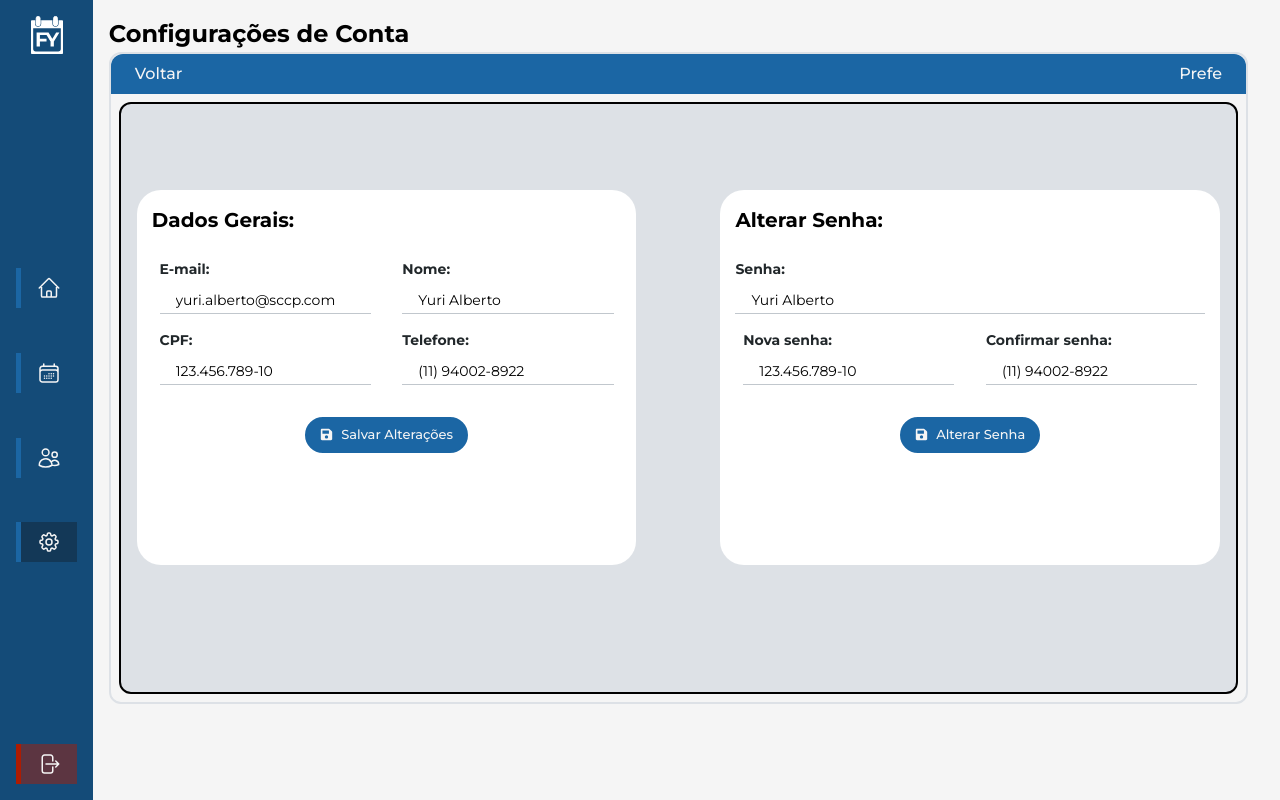
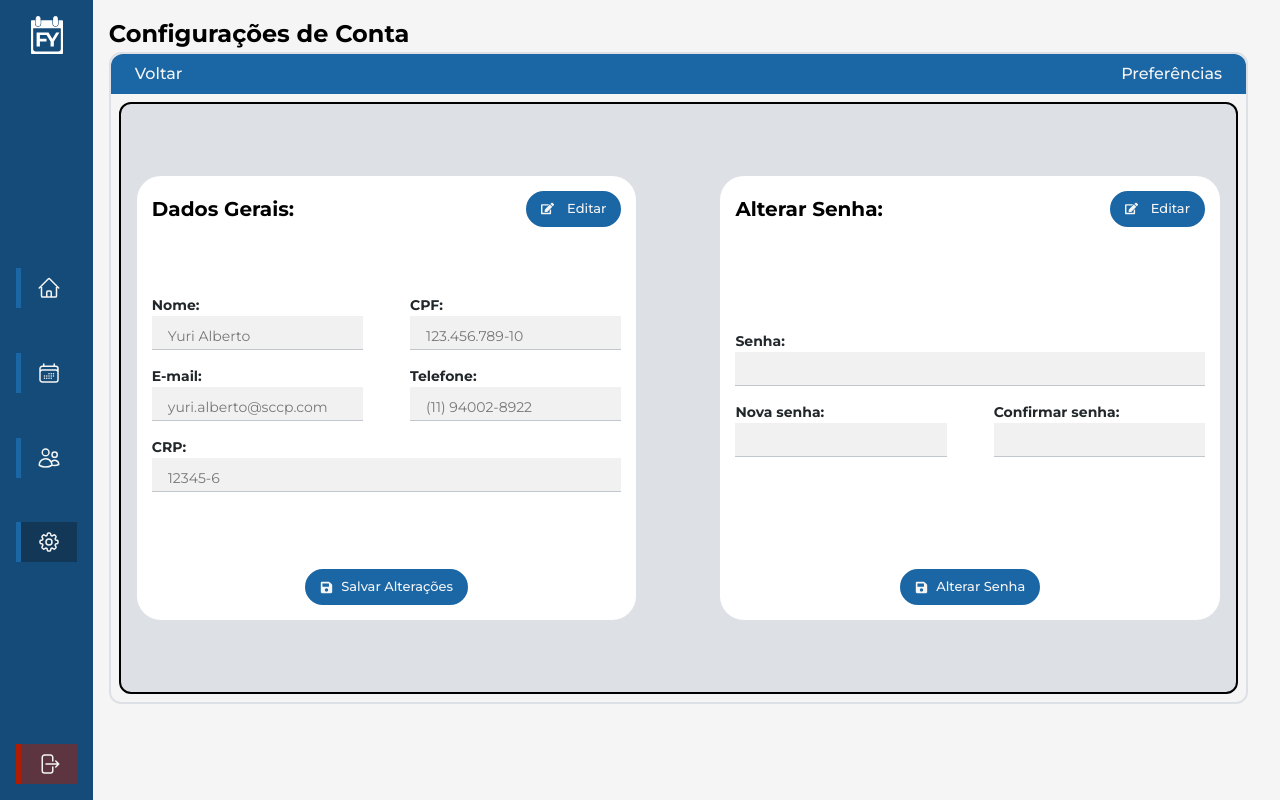
Before and after one commit to KauanPaschoal/web-projeto, a React (Vite) app: page /dashboard/administracao in a window 1280 px wide. Built offline with nearby package versions, Linux system fonts and the light colour scheme.

Commit message:
feat: Implementar edição de dados gerais e senha com validação e feedback ao usuário

```diff
--- a/src/pages/dashboard/administracao/Administracao.jsx
+++ b/src/pages/dashboard/administracao/Administracao.jsx
@@ -1,72 +1,210 @@
-import React from "react";
+import React, { useState } from "react";
 import "./style/Administracao.css";
 import MenuLateralComponent from "../components/menuLateral/MenuLateralComponent";
 import MainComponent from "../components/mainComponent/MainComponent";
 import InputField from "../components/InputField/InputField";
 import SaveButton from "../components/SaveButton/SaveButton";
+import EditButton from "../components/EditButton/EditButton";
+import {
+  popupMessage,
+  responseMessage,
+  errorMessage,
+  confirmCancelEdit,
+} from "../../../utils/alert";
+import axios from "axios";
 
 const Administracao = () => {
+  const [isEditingGeneral, setIsEditingGeneral] = useState(false);
+  const [isEditingPassword, setIsEditingPassword] = useState(false);
+
+  const [email, setEmail] = useState("yuri.alberto@sccp.com");
+  const [nome, setNome] = useState("Yuri Alberto");
+  const [telefone, setTelefone] = useState("(11) 94002-8922");
+
+  const [senha, setSenha] = useState("");
+  const [novaSenha, setNovaSenha] = useState("");
+  const [confirmarSenha, setConfirmarSenha] = useState("");
+
+  const handleEditGeneral = async () => {
+    if (isEditingGeneral) {
+      const result = await confirmCancelEdit(
+        "Cancelar edição?",
+        "Tem certeza que deseja cancelar a edição?",
+        "small"
+      );
+      if (!result.isConfirmed) return;
+    }
+    setIsEditingGeneral(!isEditingGeneral);
+  };
+
+  const handleEditPassword = async () => {
+    if (isEditingPassword) {
+      const result = await confirmCancelEdit(
+        "Cancelar edição da senha?",
+        "Tem certeza que deseja cancelar a edição da senha?",
+        "small"
+      );
+      if (!result.isConfirmed) return;
+    }
+    setIsEditingPassword(!isEditingPassword);
+  };
+
+  const handleSaveGeneral = async () => {
+    if (!email || !nome || !telefone) {
+      errorMessage("Todos os campos devem estar preenchidos!");
+      return;
+    }
+
+    try {
+      await axios.post("/api/usuario/atualizar-dados", {
+        email,
+        nome,
+        telefone,
+      });
+      responseMessage("Dados atualizados com sucesso!");
+      setIsEditingGeneral(false);
+    } catch (error) {
+      errorMessage("Erro ao salvar dados.");
+      console.error(error);
+    }
+  };
+
+  const handleSavePassword = async () => {
+    if (!senha || !novaSenha || !confirmarSenha) {
+      errorMessage("Todos os campos devem estar preenchidos!");
+      return;
+    }
+
+    if (novaSenha !== confirmarSenha) {
+      errorMessage("As senhas não coincidem!");
+      return;
+    }
+
+    try {
+      await axios.post("/api/usuario/alterar-senha", { senha, novaSenha });
+      responseMessage("Senha alterada com sucesso!");
+      setIsEditingPassword(false);
+    } catch (error) {
+      errorMessage("Erro ao alterar a senha.");
+      console.error(error);
+    }
+  };
+
   return (
     <div className="div-administracao flex">
       <MenuLateralComponent />
-            <MainComponent title="Configurações de Conta"
+      <MainComponent
+        title="Configurações de Conta"
         headerContent={
-                    <div className='flex w-full gap-2 items-center justify-between'>
+          <div className="flex w-full gap-2 items-center justify-between">
             <button className="btn_agendamento">Voltar</button>
-                        <button className="btn_agendamento">Prefe</button>
-
-                    </div>}>
-
-
+            <button className="btn_agendamento" onClick={() => popupMessage()}>
+              Preferências
+            </button>
+          </div>
+        }
+      >
         <div className="form-cadastrar-agendamento">
           <div className="card-forms">
             <div className="forms-container">
-                            <form className="editar-conta">
-                                <h2>Dados Gerais:</h2>
+              {/* Card: Dados Gerais */}
+              <form
+                className="editar-conta"
+                onSubmit={(e) => e.preventDefault()}
+              >
+                <h2 className="flex items-center justify-between">
+                  Dados Gerais:
+                  <EditButton
+                    onClick={handleEditGeneral}
+                    text={isEditingGeneral ? "Cancelar" : "Editar"}
+                  />
+                </h2>
                 <div className="card-inputs">
                   <InputField
+                    labelTitle="Nome"
+                    value={nome}
+                    disabled={!isEditingGeneral}
+                    onChange={(e) => setNome(e.target.value)}
+                  />
+                  <InputField
+                    labelTitle="CPF"
+                    value="123.456.789-10"
+                    disabled={true}
+                  />
+                  <InputField
                     labelTitle="E-mail"
-                                        value="yuri.alberto@sccp.com"
+                    value={email}
                     type="email"
+                    disabled={!isEditingGeneral}
+                    onChange={(e) => setEmail(e.target.value)}
                   />
-                                    <InputField labelTitle="Nome" value="Yuri Alberto" />
-                                    <InputField labelTitle="CPF" value="123.456.789-10" />
-                                    <InputField labelTitle="Telefone" value="(11) 94002-8922" />
-                                    <SaveButton icon="📄" textContent="Salvar Alterações" />
+                  <InputField
+                    labelTitle="Telefone"
+                    value={telefone}
+                    disabled={!isEditingGeneral}
+                    onChange={(e) => setTelefone(e.target.value)}
+                  />
+                  <InputField
+                    labelTitle="CRP"
+                    value="12345-6"
+                    disabled={true}
+                    width={"w-full"}
+                  />
                 </div>
-
-
+                <div className="inputs-button">
+                  <SaveButton
+                    icon="📄"
+                    textContent="Salvar Alterações"
+                    disabled={!isEditingGeneral}
+                    onClick={handleSaveGeneral}
+                  />
+                </div>
               </form>
 
-                            <form className="editar-conta">
-                                <h2>Alterar Senha:</h2>
+              {/* Card: Alterar Senha */}
+              <form
+                className="editar-conta"
+                onSubmit={(e) => e.preventDefault()}
+              >
+                <h2 className="flex items-center justify-between">
+                  Alterar Senha:
+                  <EditButton
+                    onClick={handleEditPassword}
+                    text={isEditingPassword ? "Cancelar" : "Editar"}
+                  />
+                </h2>
                 <div className="card-inputs">
-                                    <InputField labelTitle="Senha" value="Yuri Alberto" width={"w-full"} />
-                                    <InputField labelTitle="Nova senha" value="123.456.789-10" />
+                  <InputField
+                    labelTitle="Senha"
+                    value={senha}
+                    disabled={!isEditingPassword}
+                    width={"w-full"}
+                    onChange={(e) => setSenha(e.target.value)}
+                  />
+                  <InputField
+                    labelTitle="Nova senha"
+                    value={novaSenha}
+                    disabled={!isEditingPassword}
+                    onChange={(e) => setNovaSenha(e.target.value)}
+                  />
                   <InputField
                     labelTitle="Confirmar senha"
-                                        value="(11) 94002-8922"
-
+                    value={confirmarSenha}
+                    disabled={!isEditingPassword}
+                    onChange={(e) => setConfirmarSenha(e.target.value)}
                   />
-
-
-
-
                 </div>
                 <div className="inputs-button">
-                                    <SaveButton icon="🔒" textContent="Alterar Senha" outline />
-
+                  <SaveButton
+                    icon="🔒"
+                    textContent="Alterar Senha"
+                    disabled={!isEditingPassword}
+                    onClick={handleSavePassword}
+                  />
                 </div>
-
-
               </form>
             </div>
           </div>
-
-                    {/* <div className="container-botao">
-              <div className="botoes-acao">
-              </div>
-            </div> */}
         </div>
       </MainComponent>
     </div>
--- a/src/pages/dashboard/administracao/style/Administracao.css
+++ b/src/pages/dashboard/administracao/style/Administracao.css
@@ -28,19 +28,6 @@
     color: white;
 }
 
-.card {
-    background: #fff;
-    border: 2px solid #133857;
-    border-radius: 16px;
-    margin: 0 16px;
-    padding: 24px;
-    display: flex;
-    flex-direction: column;
-    gap: 24px;
-    box-sizing: border-box;
-    overflow: hidden;
-}
-
 .card-title {
     font-size: 24px;
     font-weight: 700;
@@ -57,11 +44,12 @@
     display: flex;
     flex-direction: column;
     flex: 1;
-    gap: 16px;
+    justify-content: space-between;
+    /* gap: 16px; */
     background-color: white;
     border-radius: 1.5em;
     padding: 15px;
-    height: 90%;
+    height: 100%;
 }
 
 .editar-conta h2 {
@@ -89,7 +77,7 @@
 .card-forms {
     width: 100%;
     display: flex;
-    height: 75%;
+    height: 80%;
     justify-content: center;
 
 }
@@ -102,14 +90,14 @@
 }
 
 
-.card-inputs{
+.card-inputs {
     display: flex;
     flex-wrap: wrap;
-    justify-content: space-around;
+    justify-content: space-between;
     gap: 1em;
 }
 
-.inputs-button{
+.inputs-button {
     display: flex;
     justify-content: center;
 }
```
Lines whose indentation alone changed are shown as unchanged.
